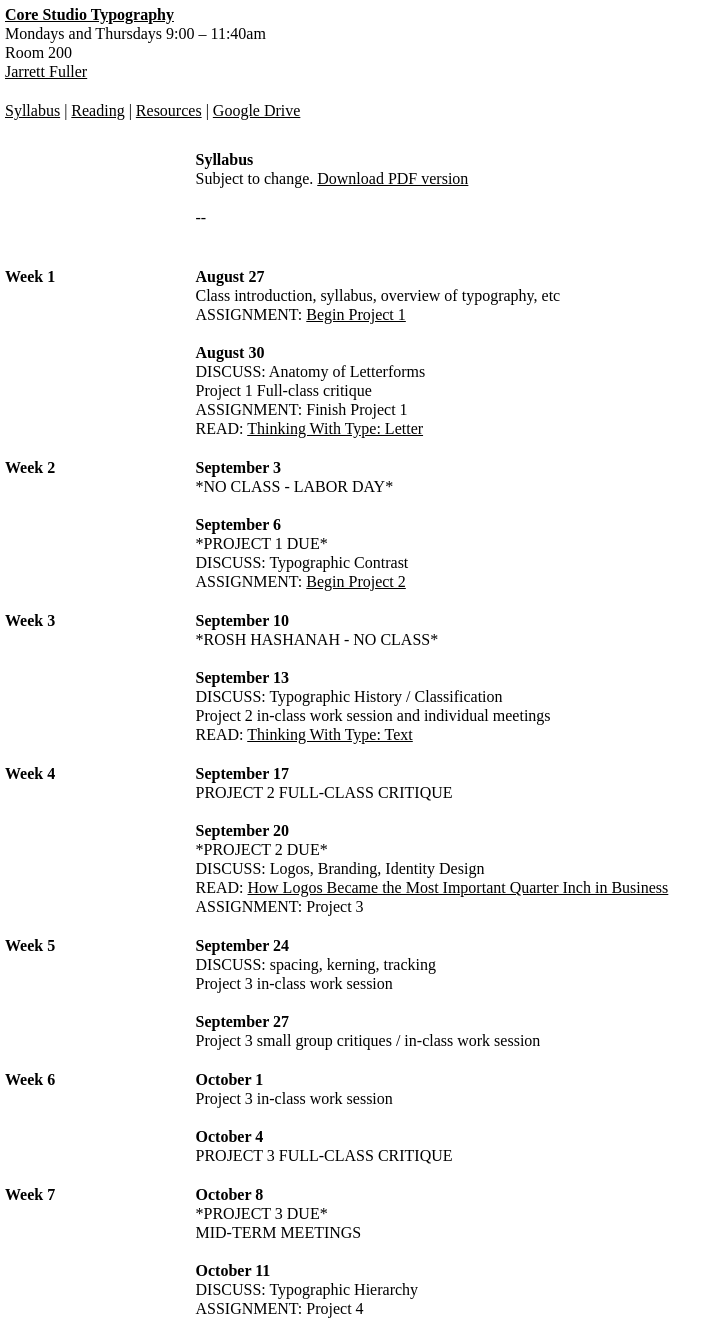
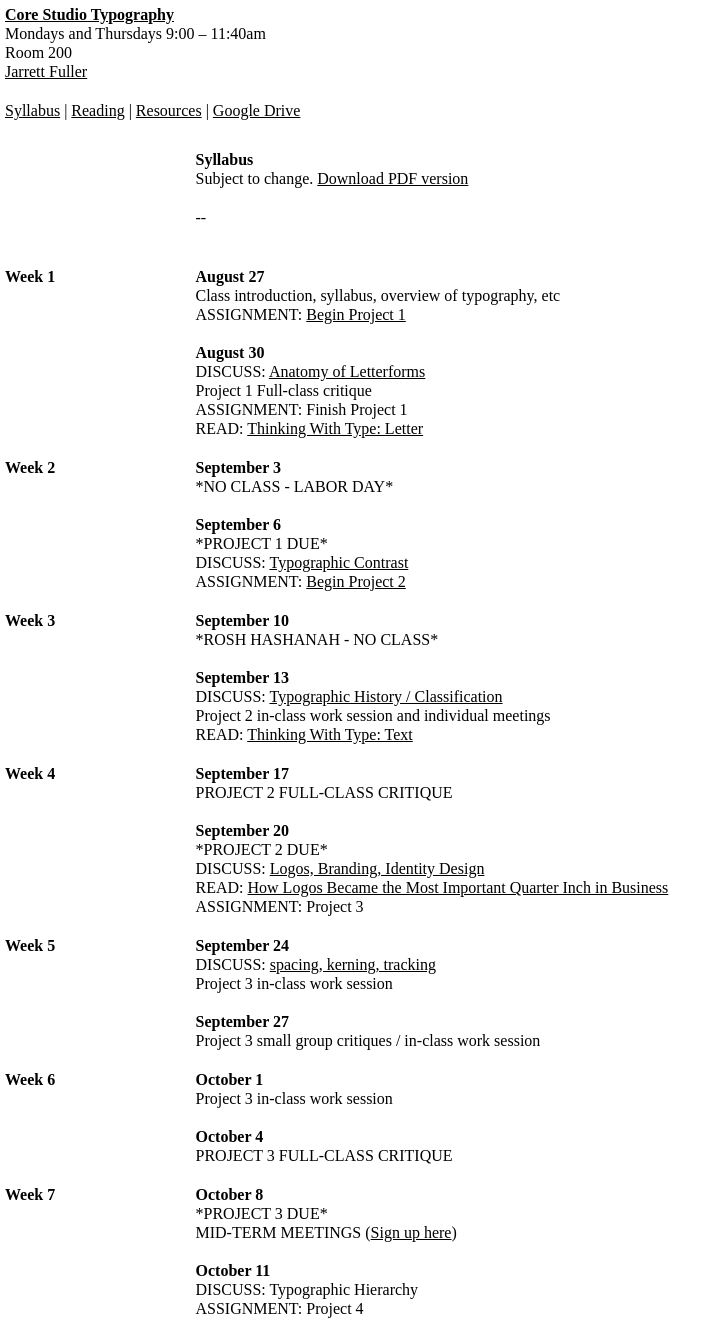
Before and after one commit to jarrettfuller/type, a plain HTML site: page syllabus.html in a window 1280 px wide. Shown: the top 1321 px of the page, without its empty margins (0-727 px from the left). Drawn offline with Linux system fonts and the light colour scheme.

Commit message:
updated syllabus

```diff
--- a/syllabus.html
+++ b/syllabus.html
@@ -43,7 +43,7 @@
 
                     <p><b>August 30</b></p>
 
-                    <p>DISCUSS: Anatomy of Letterforms</p>
+                    <p>DISCUSS: <a href="https://drive.google.com/open?id=1V-dqsbZo8eY7YOnsXBvgmNikuVeCUGUV">Anatomy of Letterforms</a></p>
                      <p>Project 1 Full-class critique</p>
                     <p>ASSIGNMENT: Finish Project 1</p>
                     <p>READ: <a href="http://thinkingwithtype.com/letter/">Thinking With Type: Letter</a></p>
@@ -62,7 +62,7 @@
 
                     <p><b>September 6</b></p>
                     <p>*PROJECT 1 DUE*</p>
-                    <p>DISCUSS: Typographic Contrast</p>
+                    <p>DISCUSS: <a href=""https://drive.google.com/open?id=1V-dqsbZo8eY7YOnsXBvgmNikuVeCUGUV>Typographic Contrast</a></p>
                     <p>ASSIGNMENT: <a href="https://drive.google.com/open?id=1DlKbL_o-RNB-DyVV1jgC8ILq6mOc9GMp8EQAIGF2Twc">Begin Project 2</a></p>
 
                 </div>
@@ -79,7 +79,7 @@
 
                     <p><b>September 13</b></p>
 
-                    <p>DISCUSS: Typographic History / Classification</p>
+                    <p>DISCUSS: <a href="https://drive.google.com/open?id=1GXdktYvnhpZ1XWEbrPBWowlY7svQvnB9">Typographic History / Classification</a></p>
                     <p>Project 2 in-class work session and individual meetings</p>
                      <p>READ: <a href="http://thinkingwithtype.com/text/">Thinking With Type: Text</a></p>
 
@@ -98,7 +98,7 @@
                     <p><b>September 20</b></p>
 
                      <p>*PROJECT 2 DUE*</p>
-                    <p>DISCUSS: Logos, Branding, Identity Design</p>
+                    <p>DISCUSS: <a href="https://drive.google.com/open?id=1Rq4-N5jU0cvljLoL4ZZKrzEUjK2fXqVF">Logos, Branding, Identity Design</a></p>
                     <p>READ: <a href="http://fortune.com/2017/06/16/business-logos-evolution-importance/">How Logos Became the Most Important Quarter Inch in Business</a></p>
                     <p>ASSIGNMENT: Project 3</p>
 
@@ -111,7 +111,7 @@
                 <div class="class">
                     <p><b>September 24</b></p>
 
-                    <p>DISCUSS: spacing, kerning, tracking</p>
+                    <p>DISCUSS: <a href="https://drive.google.com/open?id=1Rq4-N5jU0cvljLoL4ZZKrzEUjK2fXqVF">spacing, kerning, tracking</a></p>
                      <p>Project 3 in-class work session</p>
 
                     <br />
@@ -145,7 +145,7 @@
                     <p><b>October 8</b></p>
 
                     <p>*PROJECT 3 DUE*</p>
-                     <p>MID-TERM MEETINGS</p>
+                     <p>MID-TERM MEETINGS (<a href="https://drive.google.com/open?id=1CC87tevozJC_nOwTlcTvc0rMO_1iJvG3ZMA-Zmn8cFI">Sign up here</a>)</p>
 
                     <br />
 
```
